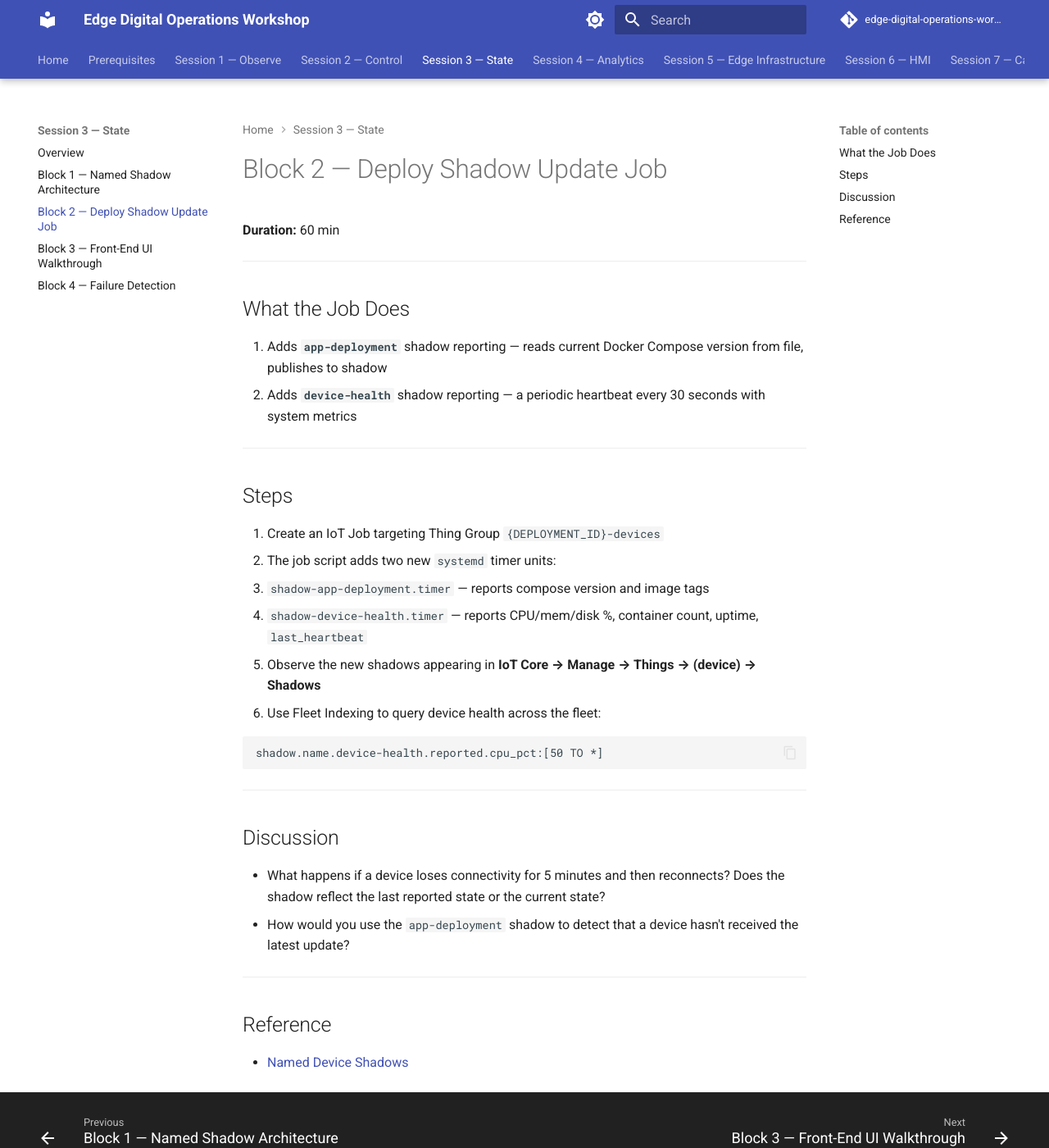
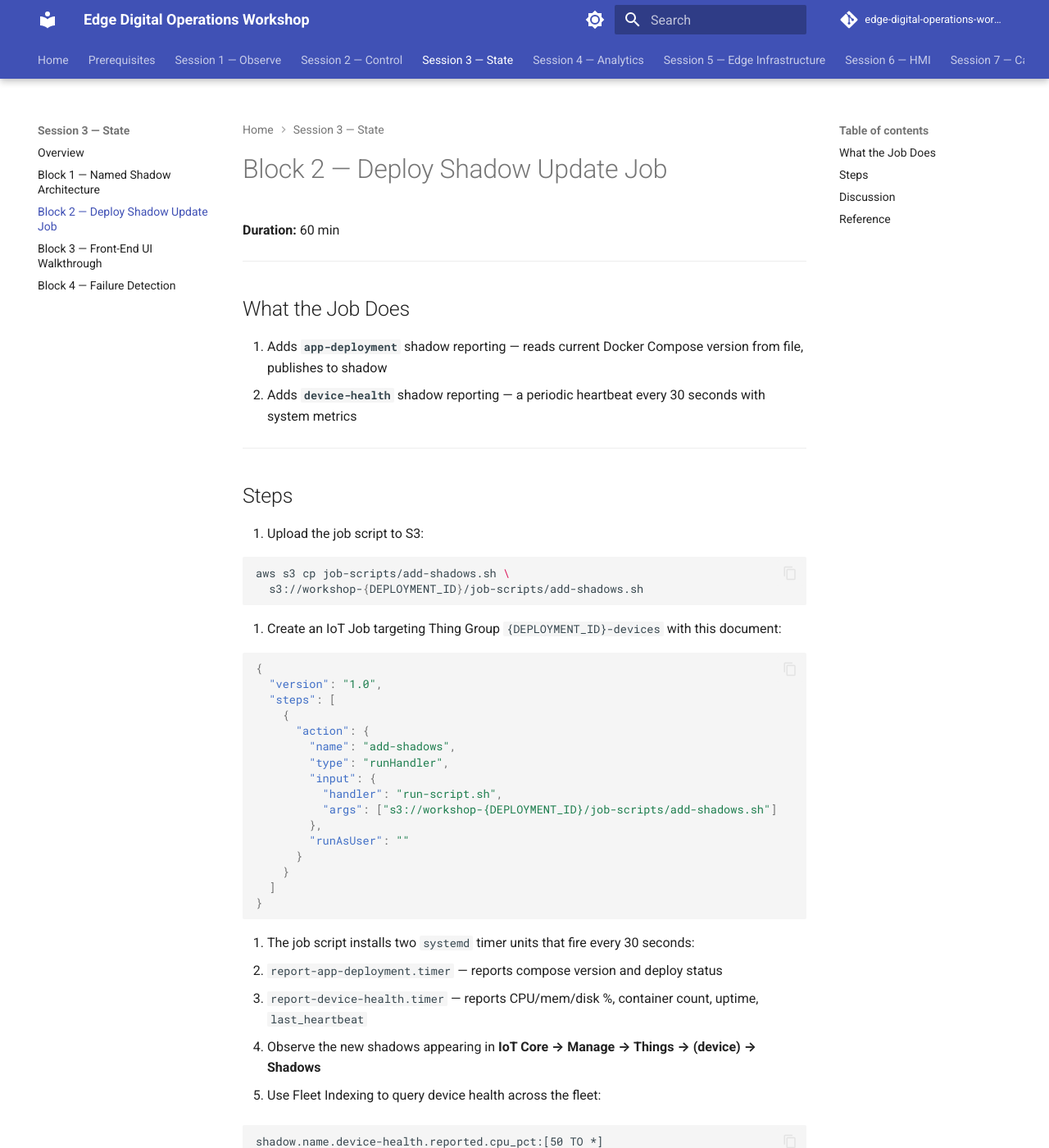
Before and after one commit to aws-samples/sample-edge-to-cloud-digital-ops-workshop, an MkDocs documentation site: the page built from workshop/03-state/block-2-shadow-job.md, in a window 1280 px wide and 1400 px high. Shown: the whole window at 82% size. Built offline with MkDocs 1.6.1 and Material for MkDocs 9.7.7, drawn with Linux system fonts in a browser that asks for light colours; comment, search, counter and statistics services are not loaded.

Commit message:
Fix session 3 shadow job doc: correct timer names, add job document format
- Rename shadow-*.timer → report-*.timer to match add-shadows.sh
- Add S3 upload step and correct v1.0 steps job document format
- Fix step numbering

Co-Authored-By: Claude Sonnet 4.6 <noreply@anthropic.com>

````diff
--- a/workshop/03-state/block-2-shadow-job.md
+++ b/workshop/03-state/block-2-shadow-job.md
@@ -13,12 +13,41 @@
 
 ## Steps
 
-1. Create an IoT Job targeting Thing Group `{DEPLOYMENT_ID}-devices`
-2. The job script adds two new `systemd` timer units:
-   - `shadow-app-deployment.timer` — reports compose version and image tags
-   - `shadow-device-health.timer` — reports CPU/mem/disk %, container count, uptime, `last_heartbeat`
-3. Observe the new shadows appearing in **IoT Core → Manage → Things → (device) → Shadows**
-4. Use Fleet Indexing to query device health across the fleet:
+1. Upload the job script to S3:
+
+```bash
+aws s3 cp job-scripts/add-shadows.sh \
+  s3://workshop-{DEPLOYMENT_ID}/job-scripts/add-shadows.sh
+```
+
+2. Create an IoT Job targeting Thing Group `{DEPLOYMENT_ID}-devices` with this document:
+
+```json
+{
+  "version": "1.0",
+  "steps": [
+    {
+      "action": {
+        "name": "add-shadows",
+        "type": "runHandler",
+        "input": {
+          "handler": "run-script.sh",
+          "args": ["s3://workshop-{DEPLOYMENT_ID}/job-scripts/add-shadows.sh"]
+        },
+        "runAsUser": ""
+      }
+    }
+  ]
+}
+```
+
+3. The job script installs two `systemd` timer units that fire every 30 seconds:
+   - `report-app-deployment.timer` — reports compose version and deploy status
+   - `report-device-health.timer` — reports CPU/mem/disk %, container count, uptime, `last_heartbeat`
+
+4. Observe the new shadows appearing in **IoT Core → Manage → Things → (device) → Shadows**
+
+5. Use Fleet Indexing to query device health across the fleet:
 
 ```
 shadow.name.device-health.reported.cpu_pct:[50 TO *]
````
